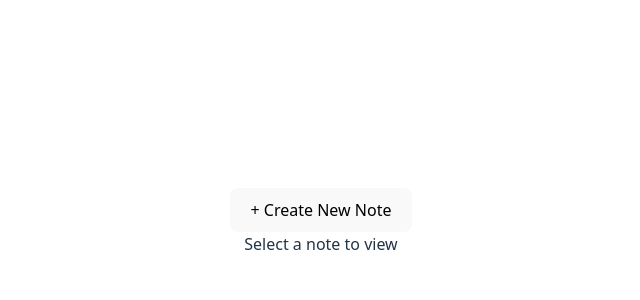
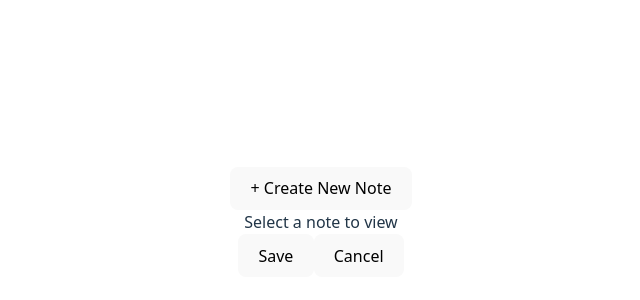
Before and after one commit to alifbink-ualberta/notetakingapp, a React (Vite) app: page / in a window 1280 px wide. Shown: the part 178-478 px from the top of the page, without its empty margins (319-959 px from the left). Built offline with nearby package versions, Linux system fonts and the light colour scheme.

Commit message:
Added copilot structure for Save/Cancel button functionality.

```diff
--- a/src/components/MainNotes.tsx
+++ b/src/components/MainNotes.tsx
@@ -6,7 +6,10 @@ import Button from "./Button"
 
 function MainNotes() {
   const [notes, setNotes] = useState<Note[]>([])
-  const [selectedNoteId, setSelectedNoteId] = useState<string | null>(null)
+  const [selectedNoteId, setSelectedNoteId] = useState<string>("")
+
+  /* selectedNote is found from the notes array using id - on any change, handleUpdate is called */
+  const selectedNote = notes.find((n) => n.id === selectedNoteId) || null
 
   const handleAddNote = () => {
     const newNote: Note = {
@@ -22,6 +25,28 @@ function MainNotes() {
   setSelectedNoteId(newNote.id)
 }
 
+  const handleCancelNote = (noteId: string) => {
+    const noteToCancel = notes.find((n) => n.id === noteId);
+    if (noteToCancel) {
+      // If the note is new and empty, remove it from the list
+      if (noteToCancel.title === "Untitled" && noteToCancel.content === "") {
+        setNotes((oldNotes) => oldNotes.filter((n) => n.id !== noteId));
+        setSelectedNoteId("");
+      } else {
+        // Otherwise, just deselect the note
+        setSelectedNoteId("");
+      }
+    }
+  }
+
+  const handleSaveNote = (noteId: string) => {
+    const noteToSave = notes.find((n) => n.id === noteId);
+    if (noteToSave) {
+      localStorage.setItem("notes", JSON.stringify(notes));
+      alert("Note saved!");
+    }
+  }
+
   /* TODO: useMemo and useCallback should be used here */
 
   /* handleUpdate takes the updatedNote as parameter -> setNotes takes all notes as parameter and
@@ -34,8 +59,6 @@ function MainNotes() {
     )
   }
 
-  /* selectedNote is found from the notes array using id - on any change, handleUpdate is called */
-  const selectedNote = notes.find((n) => n.id === selectedNoteId) || null
 
 
   return (
@@ -49,10 +72,14 @@ function MainNotes() {
           />
         </div>
 
-        <NoteView
-            note={selectedNote}
-            onUpdate={handleUpdate}
-        />
+        <div className="divider">
+          <NoteView
+              note={selectedNote}
+              onUpdate={handleUpdate}
+          />
+          <Button label="Save" handleClick={handleSaveNote}/>
+          <Button label="Cancel" handleClick={handleCancelNote}/>
+        </div>
     </div>
   )
 }
--- a/src/components/NoteView.tsx
+++ b/src/components/NoteView.tsx
@@ -21,7 +21,7 @@ function NoteView({ note, onUpdate }: NoteProps) {
       />
       <input
         type="text"
-        value={note.tags.join(", ")}
+        value={note.tags.join(",")}
         onChange={(e) => onUpdate({ ...note,
           tags: e.target.value.split(",").map(tag => tag.trim())})}
       />
```
